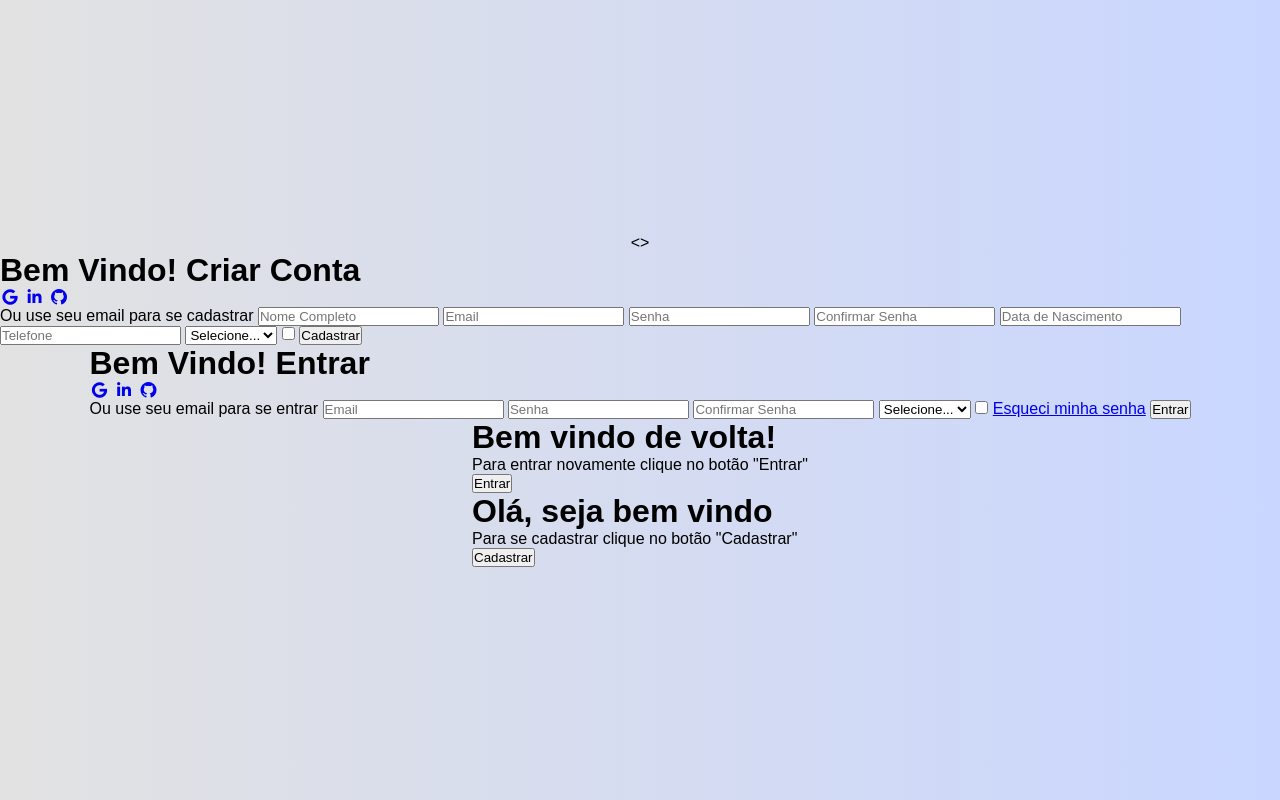
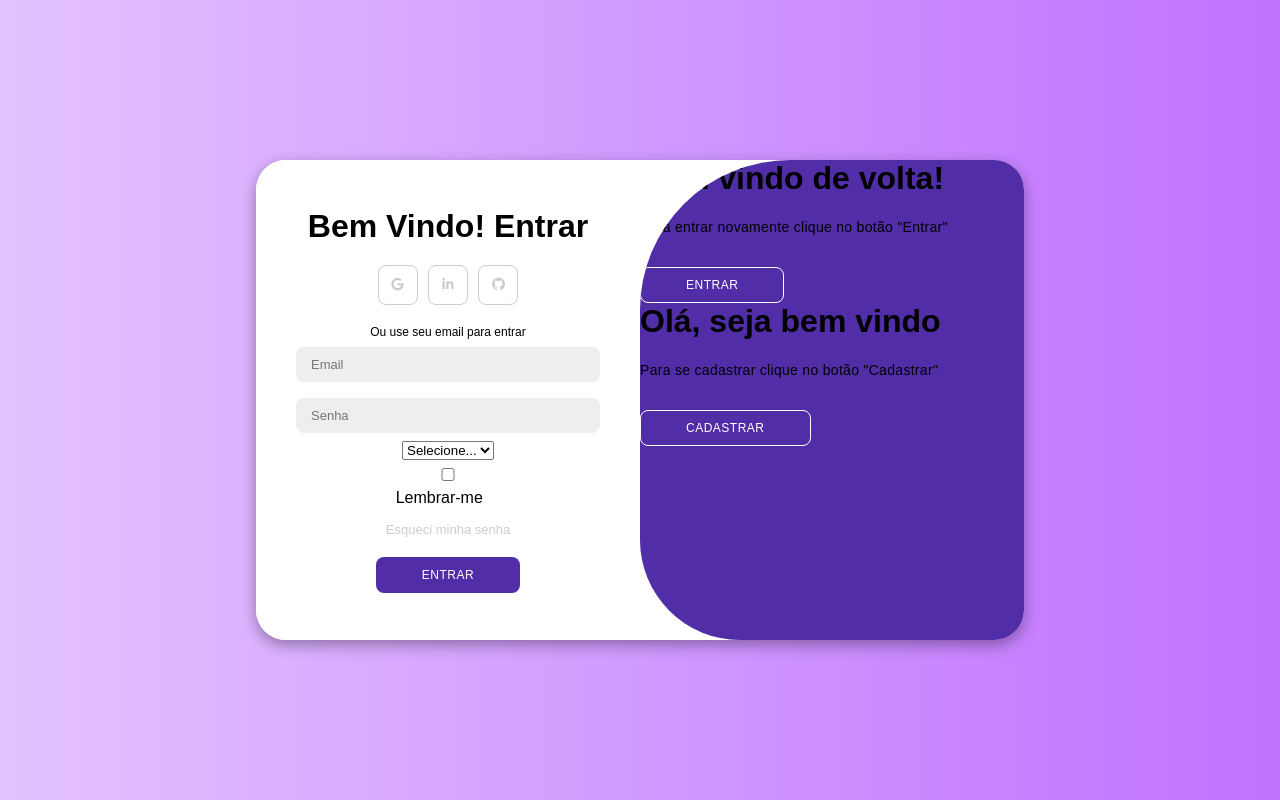
Before and after one commit to henriquebispo16/ProjetoTCCetec, a plain HTML site: page TelaCadastroLogin/index.html in a window 1280 px wide. Drawn offline with Linux system fonts and the light colour scheme; a web font is replaced by a local one.

Commit message:
css quase completo do login e cadastro

```diff
--- a/TelaCadastroLogin/index.html
+++ b/TelaCadastroLogin/index.html
@@ -4,90 +4,111 @@
 <head>
     <meta charset="UTF-8">
     <meta name="viewport" content="width=device-width, initial-scale=1.0">
-    <link rel="stylesheet" href="https://cdnjs.cloudflare.com/ajax/libs/font-awesome/7.0.1/css/all.min.css">
+
+    <link rel="stylesheet"
+        href="https://cdnjs.cloudflare.com/ajax/libs/font-awesome/7.0.1/css/all.min.css">
+
     <link rel="stylesheet" href="style.css">
+
     <title>First Step Dev</title>
 </head>
 
-<>
+<body>
 
     <div class="container" id="container">
-        <div class="form-container sing-up"></div>
+
+        <!-- Cadastro -->
+        <div class="form-container sign-up">
             <form>
                 <h1>Bem Vindo! Criar Conta</h1>
+
                 <div class="social-icons">
-                <a href="#" class="icon"><i class="fab fa-google"></i></a>
-                <a href="#" class="icon"><i class="fab fa-linkedin-in"></i></a>
-                <a href="#" class="icon"><i class="fab fa-github"></i></a>
+                    <a href="#" class="icon">
+                        <i class="fa-brands fa-google-plus-g"></i>
+                    </a>
+                    <a href="#" class="icon">
+                        <i class="fa-brands fa-github"></i>
+                    </a>
                 </div>
+
                 <span>Ou use seu email para se cadastrar</span>
+
                 <input type="text" placeholder="Nome Completo" />
                 <input type="email" placeholder="Email" />
                 <input type="password" placeholder="Senha" />
                 <input type="password" placeholder="Confirmar Senha" />
-            <input type="box" placeholder="Data de Nascimento" />
-            <input type="text" placeholder="Telefone" />
-            <select name="nivel" id="nivel" required>
-                <!-- O placeholder precisa ser disabled e selected -->
+                <input type="date" />
+
+                <select name="nivelCadastro" id="nivelCadastro" required>
                     <option value="" disabled selected>Selecione...</option>
                     <option value="aprendiz">Aprendiz</option>
                     <option value="profissional">Profissional</option>
                 </select>
 
-            <input type="checkbox" id="terms" />
+                <label>
+                    <input type="checkbox" id="termsCadastro" />
+                    Aceito os termos
+                </label>
+
                 <button type="submit">Cadastrar</button>
-
             </form>
-
-
         </div>
 
-<div class="form-container sing-in"></div>
+        <!-- Login -->
+        <div class="form-container sign-in">
             <form>
                 <h1>Bem Vindo! Entrar</h1>
+
                 <div class="social-icons">
-                <a href="#" class="icon"><i class="fab fa-google"></i></a>
-                <a href="#" class="icon"><i class="fab fa-linkedin-in"></i></a>
-                <a href="#" class="icon"><i class="fab fa-github"></i></a>
+                    <a href="#" class="icon">
+                        <i class="fab fa-google"></i>
+                    </a>
+                    <a href="#" class="icon">
+                        <i class="fab fa-linkedin-in"></i>
+                    </a>
+                    <a href="#" class="icon">
+                        <i class="fab fa-github"></i>
+                    </a>
                 </div>
-            <span>Ou use seu email para se entrar</span>
+
+                <span>Ou use seu email para entrar</span>
 
                 <input type="email" placeholder="Email" />
                 <input type="password" placeholder="Senha" />
-            <input type="password" placeholder="Confirmar Senha" />
-            <select name="nivel" id="nivel" required>
-                <!-- O placeholder precisa ser disabled e selected -->
+
+                <select name="nivelLogin" id="nivelLogin" required>
                     <option value="" disabled selected>Selecione...</option>
                     <option value="aprendiz">Aprendiz</option>
                     <option value="profissional">Profissional</option>
                 </select>
 
-            <input type="checkbox" id="terms" />
+                <label>
+                    <input type="checkbox" id="termsLogin" />
+                    Lembrar-me
+                </label>
 
                 <a href="#">Esqueci minha senha</a>
-                <button>Entrar</button>
+                <button type="submit">Entrar</button>
             </form>
+        </div>
 
-    </div>
-    </div>
+        <!-- Painel lateral -->
         <div class="toggle-container">
             <div class="toggle">
-            <div class="toggle-painel-left">
-                <h1>Bem vindo de volta! </h1>
+                <div class="toggle-panel toggle-left">
+                    <h1>Bem vindo de volta!</h1>
                     <p>Para entrar novamente clique no botão "Entrar"</p>
                     <button class="hidden" id="login">Entrar</button>
                 </div>
-            <div class="toggle-painel-right">
-                <h1>Olá, seja bem vindo </h1>
+                <div class="toggle-panel toggle-right">
+                    <h1>Olá, seja bem vindo</h1>
                     <p>Para se cadastrar clique no botão "Cadastrar"</p>
                     <button class="hidden" id="register">Cadastrar</button>
                 </div>
             </div>
         </div>
 
-
-
-
+    </div>
 
     <script src="script.js"></script>
 </body>
--- a/TelaCadastroLogin/style.css
+++ b/TelaCadastroLogin/style.css
@@ -9,11 +9,159 @@
 
 body{
     background-color: rgb(181, 132, 227);
-    background: linear-gradient(to right, #e2e2e2,
-    #c9d6ff);
+    background: linear-gradient(to right, #e3c2ff, #c072ff);
     display: flex;
     align-items: center;
     justify-content: center;
     flex-direction: column;
     height: 100vh;
 }
+
+.container{
+    background-color: #fff;
+    border-radius: 30px;
+    box-shadow: 0 5px 15px rgba(0, 0, 0, 0.35);
+    position: relative;
+    overflow: hidden;
+    width: 768px;
+    max-width: 100%;
+    min-height: 480px;
+}
+
+.container p{
+    font-size: 14px;
+    line-height: 20px;
+    letter-spacing: 0.3px;
+    margin: 20px 0;
+}
+
+.container span{
+    font-size: 12px;
+}
+
+.container a{
+    color: #ccc;
+    font-size: 13px;
+    text-decoration: none;
+    margin: 15px 0 10px
+}
+
+.container button{
+    background-color: #512da8;
+    color: #fff;
+    font-size: 12px;
+    padding: 10px 45px;
+    border: 1px solid transparent;
+    border-radius: 8px;
+    letter-spacing: 0.5px;
+    text-transform: uppercase;
+    margin-top: 10px;
+    cursor: pointer;
+}
+
+.container button.hidden{
+    background-color: transparent;
+    border-color: #fff;
+}
+
+.container form{
+    background-color: #fff;
+    display: flex;
+    align-items: center;
+    justify-content: center;
+    flex-direction: column;
+    padding: 0 40px;
+    height: 100%;
+}
+
+.container input{
+    background-color: #eee;
+    border: none;
+    margin: 8px 0;
+    padding: 10px 15px;
+    font-size: 13px;
+    border-radius: 8px;
+    width: 100%;
+    outline: none;
+}
+
+.form-container{
+    position: absolute;
+    top: 0;
+    height: 100%;
+    transition: all 0.6s ease-in-out;
+}
+
+/* Corrigido 'sing-in' e 'sing-up' */
+.sign-in{
+    left: 0;
+    width: 50%;
+    z-index: 2;
+}
+
+.container.active .sign-in{
+    transform: translateX(100%);
+}
+
+.sign-up{
+    left: 0;
+    width:50%;
+    opacity: 0;
+    z-index: 1;
+}
+
+.container.active .sign-up{
+    transform: translateX(100%);
+    opacity: 1;
+    z-index: 5;
+    animation: move 0.6s;
+}
+
+@keyframes move{
+    0%, 49.99%{
+        opacity: 0;
+        z-index: 1;
+    }
+    50%, 100%{
+        opacity: 1;
+        z-index: 5;
+    }
+}
+
+.social-icons{
+    margin: 20px 0;
+}
+
+.social-icons a{
+    border: 1px solid #ccc;
+    border-radius: 20%;
+    display: inline-flex;
+    justify-content: center;
+    align-items: center;
+    margin: 0 3px;
+    width: 40px;
+    height: 40px;
+}
+
+/* Corrigido ':' para ';' */
+.toggle-container{
+    position: absolute;
+    top: 0;
+    left: 50%;
+    width: 50%;
+    height: 100%;
+    overflow: hidden;
+    transition: all 0.6s ease-in-out;
+    border-radius: 150px 0 0 100px;
+    z-index: 1000;
+}
+
+.container.active .toggle-container{
+    transform: translateX(-100%);
+}
+
+.toggle{
+    background-color: #512da8;
+    height: 100%;
+
+}
```
Lines whose indentation alone changed are shown as unchanged.
